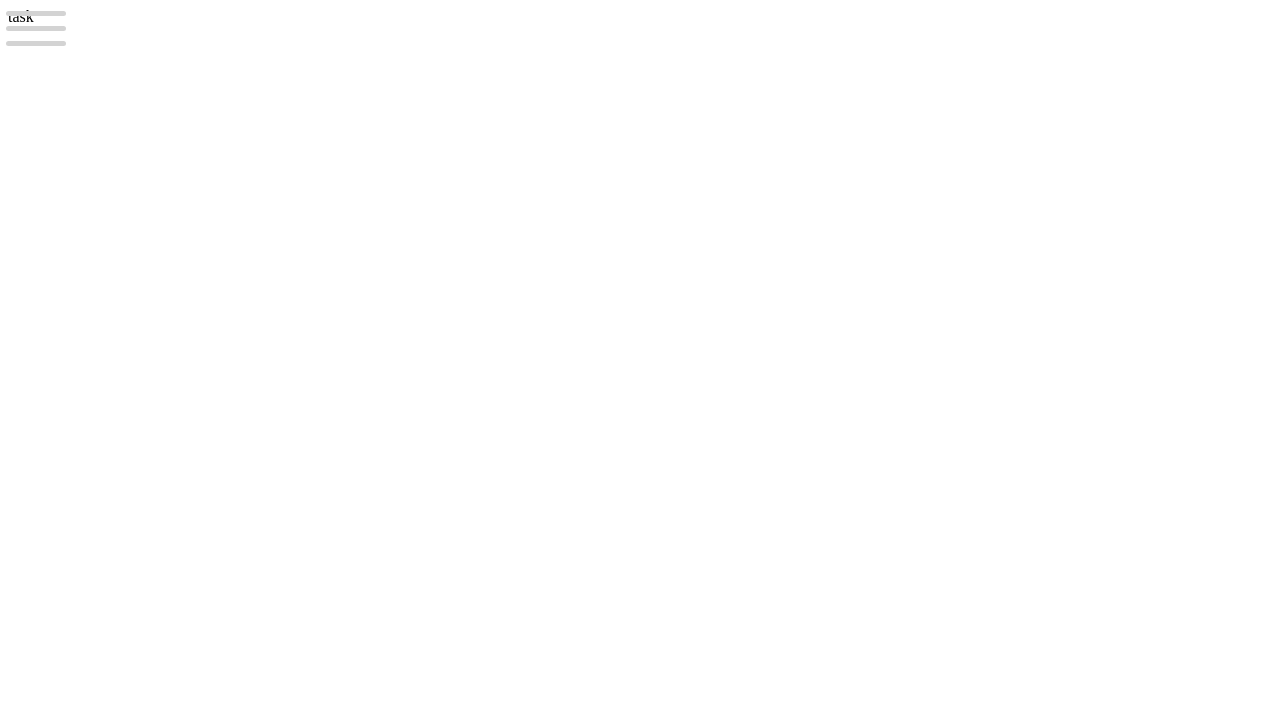
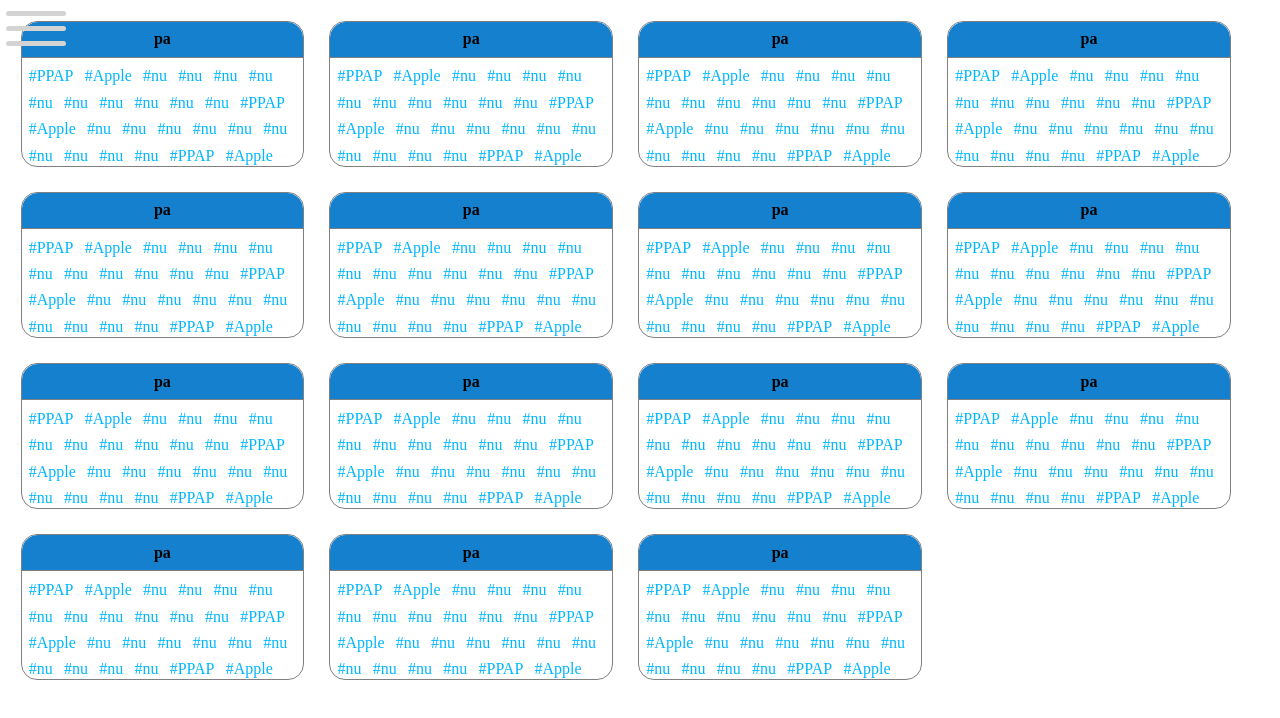
Before and after one commit to kai02221514/Kit-Catch, a Next.js app: page /task in a window 1280 px wide. Shown: the top 718 px of the page. Built offline with nearby package versions, Linux system fonts and the light colour scheme.

Commit message:
課題カードを作成

```diff
--- /dev/null
+++ b/domains/Task/TaskContainer/TaskCard/TaskCard.tsx
@@ -0,0 +1,97 @@
+import React from 'react';
+import styled from 'styled-components';
+
+const TaskCardContainer = styled.div`
+  width: 22vw;
+  min-width: 250px;
+  height: 18vh;
+  min-height: 120px;
+  float: left;
+  border: gray solid 0.5px;
+  border-radius: 16px;
+  margin: 1%;
+  overflow: scroll;
+  animation-name: fadeUpAnime;
+  animation-duration: 1s;
+  animation-fill-mode: forwards;
+  opacity: 0;
+  @keyframes fadeUpAnime {
+    from {
+      opacity: 0;
+      transform: translateY(100px);
+    }
+    to {
+      opacity: 1;
+      transform: translateY(0);
+    }
+  }
+`;
+
+const TaskTitle = styled.div`
+  text-align: center;
+  padding: 3%;
+  font-weight: bold;
+  background-color: #1580ce;
+  border-radius: 16px 16px 0px 0px;
+  border-bottom: gray solid 0.5px;
+  margin-bottom: 2%;
+`;
+
+const Tags = styled.div`
+  display: inline-block;
+  margin: 0.5%;
+  color: #00b7ff;
+  border-radius: 16px;
+  font-size: 1rem;
+  padding: 1%;
+  padding-left: 2%;
+  :before {
+    content: '#';
+  }
+`;
+
+export function TaskCard() {
+  return (
+    <>
+      <TaskCardContainer>
+        <TaskTitle>pa</TaskTitle>
+        <Tags>PPAP</Tags>
+        <Tags>Apple</Tags>
+        <Tags>nu</Tags>
+        <Tags>nu</Tags>
+        <Tags>nu</Tags>
+        <Tags>nu</Tags>
+        <Tags>nu</Tags>
+        <Tags>nu</Tags>
+        <Tags>nu</Tags>
+        <Tags>nu</Tags>
+        <Tags>nu</Tags>
+        <Tags>nu</Tags>
+        <Tags>PPAP</Tags>
+        <Tags>Apple</Tags>
+        <Tags>nu</Tags>
+        <Tags>nu</Tags>
+        <Tags>nu</Tags>
+        <Tags>nu</Tags>
+        <Tags>nu</Tags>
+        <Tags>nu</Tags>
+        <Tags>nu</Tags>
+        <Tags>nu</Tags>
+        <Tags>nu</Tags>
+        <Tags>nu</Tags>
+        <Tags>PPAP</Tags>
+        <Tags>Apple</Tags>
+        <Tags>nu</Tags>
+        <Tags>nu</Tags>
+        <Tags>nu</Tags>
+        <Tags>nu</Tags>
+        <Tags>nu</Tags>
+        <Tags>nu</Tags>
+        <Tags>nu</Tags>
+        <Tags>nu</Tags>
+        <Tags>nu</Tags>
+        <Tags>nu</Tags>
+      </TaskCardContainer>
+    </>
+  );
+}
--- /dev/null
+++ b/domains/Task/TaskContainer/TaskCard/index.ts
@@ -0,0 +1 @@
+export { TaskCard } from './TaskCard';
--- a/domains/Task/TaskContainer/TaskContainer.tsx
+++ b/domains/Task/TaskContainer/TaskContainer.tsx
@@ -1,9 +1,24 @@
 import React from 'react';
+import { TaskCard } from './TaskCard';
 
 export function TaskContainer() {
   return (
     <>
-      <div>task</div>
+    <TaskCard />
+    <TaskCard />
+    <TaskCard />
+    <TaskCard />
+    <TaskCard />
+    <TaskCard />
+    <TaskCard />
+    <TaskCard />
+    <TaskCard />
+    <TaskCard />
+    <TaskCard />
+    <TaskCard />
+    <TaskCard />
+    <TaskCard />
+    <TaskCard />
     </>
   );
 }
--- a/tsconfig.json
+++ b/tsconfig.json
@@ -21,6 +21,6 @@
     "pages/_document.tsx",
     "components/MenuButton/MenuButton.tsx",
     "domains/Task/Task.tsx"
-  ],
+, "domains/Task/TaskContainer/TaskCard/TaskCard.tsx"  ],
   "exclude": ["node_modules"]
 }
```
